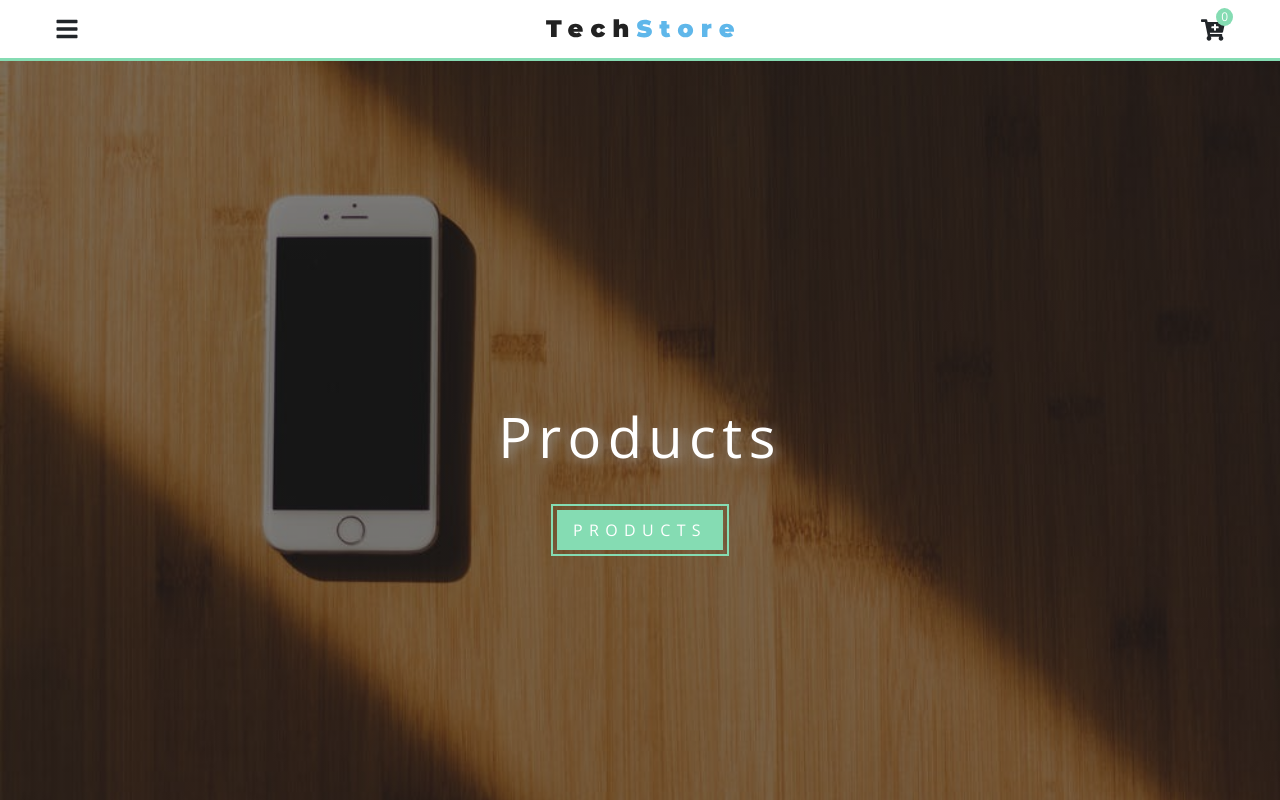
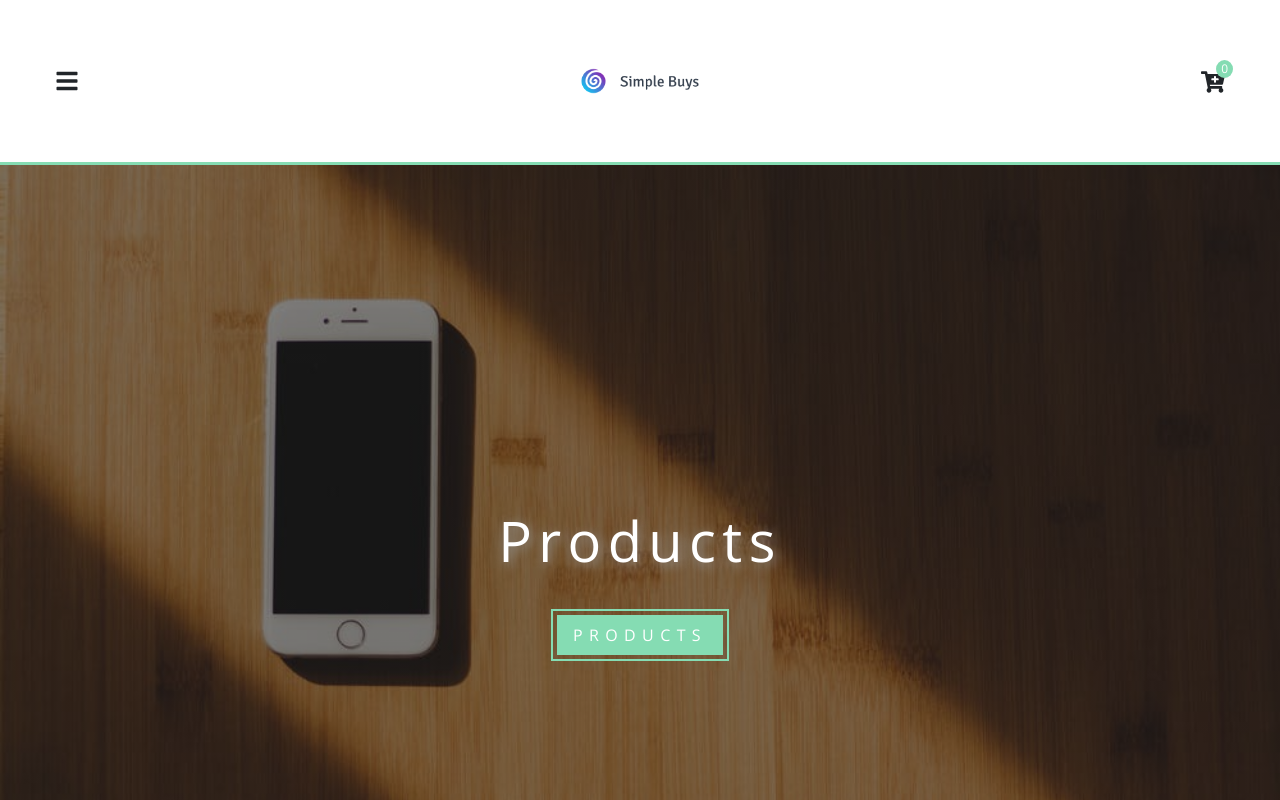
Before and after one commit to yashv6655/Ecommerce-Site, a React (Create React App) app: page / in a window 1280 px wide. Shown: the top 800 px of the page. Built offline with nearby package versions, Linux system fonts and the light colour scheme.

Commit message:
Updated Logo

```diff
--- a/src/components/Navbar.js
+++ b/src/components/Navbar.js
@@ -2,7 +2,7 @@ import React from "react";
 import { FaBars, FaCartPlus } from "react-icons/fa";
 import styled from "styled-components";
 import { ProductConsumer } from "../context/Context";
-import logo from "../images/logo.svg";
+import logo from "../images/SimpleBuys.png";
 
 export default function Navbar() {
   return (
@@ -13,7 +13,7 @@ export default function Navbar() {
           <NavWrapper>
             <div className="nav-center">
               <FaBars className="nav-icon" onClick={handleSidebar} />
-              <img src={logo} alt="Company" />
+              <img height="130" src={logo} alt="Company" />
               <div className="nav-cart">
                 <FaCartPlus className="nav-icon" onClick={handleCart} />
                 <div className="cart-items">{cartItems}</div>
```
Also changed, not shown: src/images/SimpleBuys.png (added).
